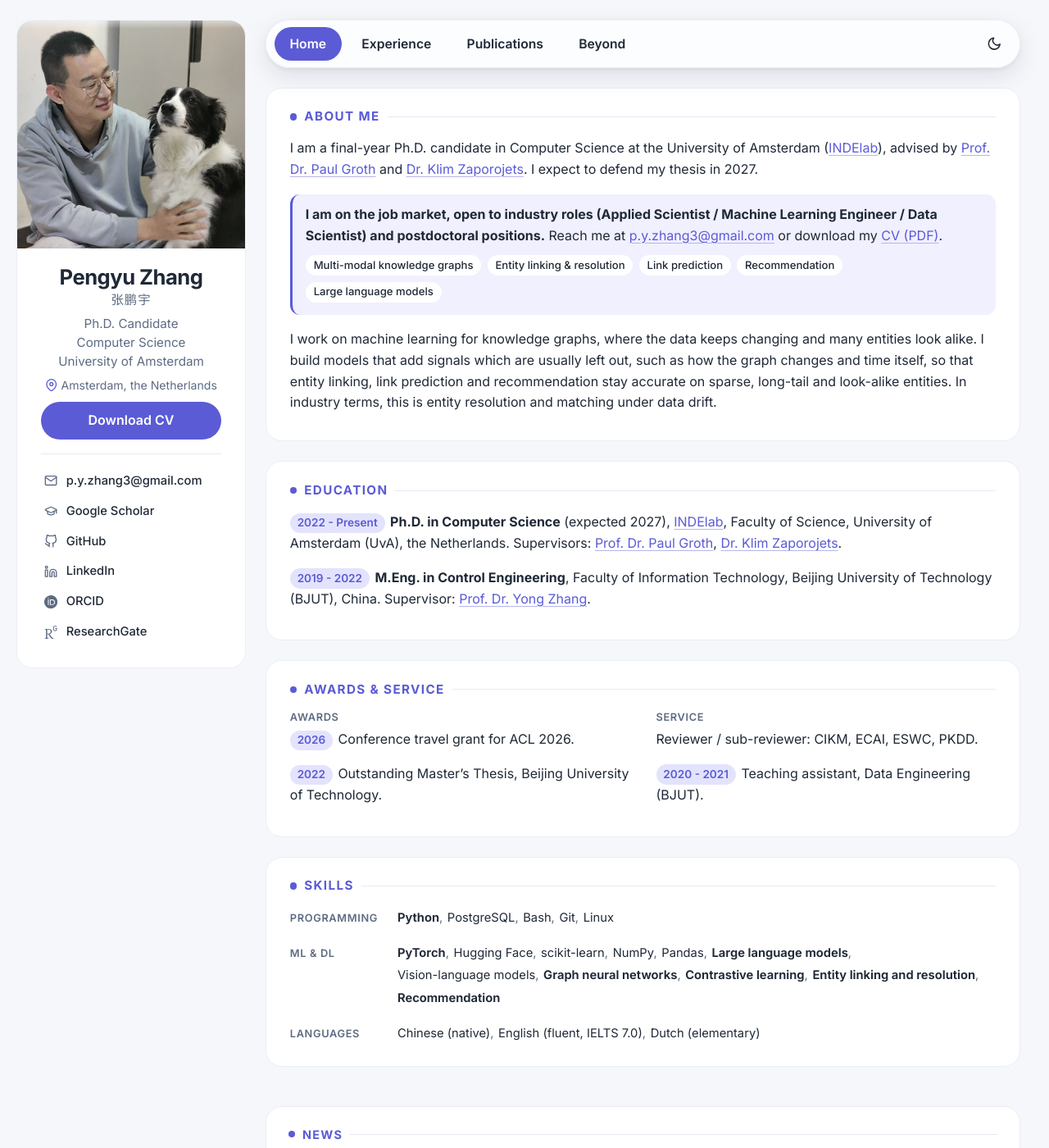
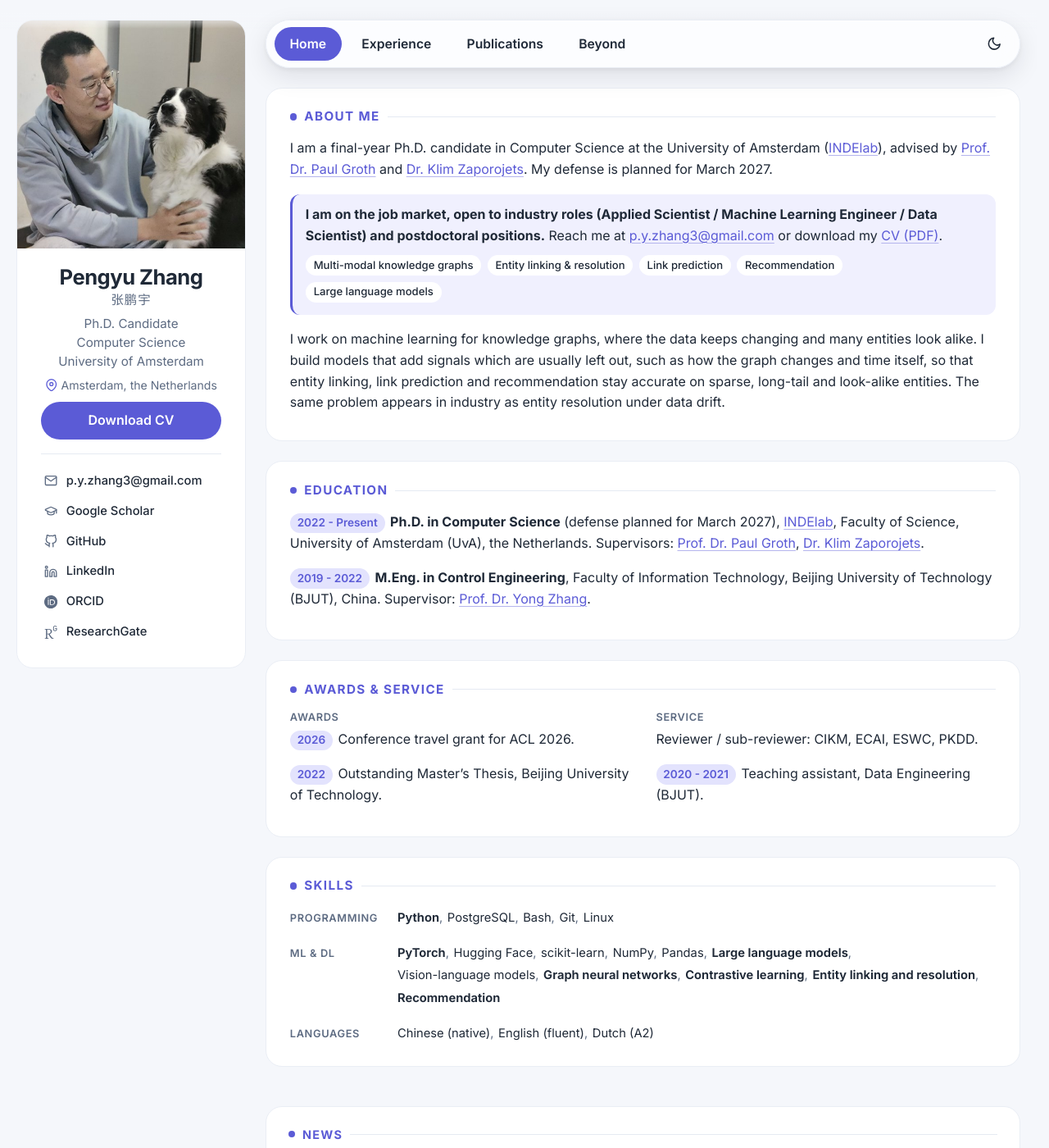
Before and after one commit to pengyu-zhang/pengyu-zhang.github.io, a Jekyll site: the page built from _pages/about.md, in a window 1280 px wide and 1400 px high. Shown: the whole window at 82% size. Built offline with Jekyll 4.4.1, drawn with Linux system fonts in a browser that asks for light colours.

Commit message:
Copy: align with the new CV, fix Fusion Training venue
- About and Education: defense planned for March 2027
- About: "The same problem appears in industry as entity resolution
  under data drift."
- Languages: English (fluent), Dutch (A2)
- Fusion Training pill is ACL 2026 SRW on Experience and Publications;
  its tile names Qwen3-4B and the released Fusion Bench
- DualChannel: fix the first sentence, which made the authors the ones
  mixing up records
- TimeRoute, Time Imprint and Beyond Images wording smoothed

Co-Authored-By: Claude Opus 5.5 (1M context) <noreply@anthropic.com>

```diff
--- a/_includes/education.md
+++ b/_includes/education.md
@@ -1,5 +1,5 @@
 ## Education
 
-- *2022 - Present* **Ph.D. in Computer Science** (expected 2027), [INDElab](https://indelab.org/), Faculty of Science, University of Amsterdam (UvA), the Netherlands. Supervisors: [Prof. Dr. Paul Groth](https://pgroth.com/), [Dr. Klim Zaporojets](https://klimzaporojets.github.io/).
+- *2022 - Present* **Ph.D. in Computer Science** (defense planned for March 2027), [INDElab](https://indelab.org/), Faculty of Science, University of Amsterdam (UvA), the Netherlands. Supervisors: [Prof. Dr. Paul Groth](https://pgroth.com/), [Dr. Klim Zaporojets](https://klimzaporojets.github.io/).
 - *2019 - 2022* **M.Eng. in Control Engineering**, Faculty of Information Technology, Beijing University of Technology (BJUT), China. Supervisor: [Prof. Dr. Yong Zhang](https://scholar.google.com/citations?user=UAaN_RAAAAAJ&hl=en).
 {: .timeline}
--- a/_includes/intro.md
+++ b/_includes/intro.md
@@ -1,6 +1,6 @@
 ## About Me
 
-I am a final-year Ph.D. candidate in Computer Science at the University of Amsterdam ([INDElab](https://indelab.org/)), advised by [Prof. Dr. Paul Groth](https://pgroth.com) and [Dr. Klim Zaporojets](https://klimzaporojets.github.io/). I expect to defend my thesis in 2027.
+I am a final-year Ph.D. candidate in Computer Science at the University of Amsterdam ([INDElab](https://indelab.org/)), advised by [Prof. Dr. Paul Groth](https://pgroth.com) and [Dr. Klim Zaporojets](https://klimzaporojets.github.io/). My defense is planned for March 2027.
 
 <div class="job-callout" markdown="1">
 **I am on the job market, open to industry roles (Applied Scientist / Machine Learning Engineer / Data Scientist) and postdoctoral positions.** Reach me at [p.y.zhang3@gmail.com](mailto:p.y.zhang3@gmail.com) or download my [CV&nbsp;(PDF)](/pdf/Pengyu_Zhang_CV.pdf).
@@ -13,4 +13,4 @@ I am a final-year Ph.D. candidate in Computer Science at the University of Amste
 </ul>
 </div>
 
-I work on machine learning for knowledge graphs, where the data keeps changing and many entities look alike. I build models that add signals which are usually left out, such as how the graph changes and time itself, so that entity linking, link prediction and recommendation stay accurate on sparse, long-tail and look-alike entities. In industry terms, this is entity resolution and matching under data drift.
+I work on machine learning for knowledge graphs, where the data keeps changing and many entities look alike. I build models that add signals which are usually left out, such as how the graph changes and time itself, so that entity linking, link prediction and recommendation stay accurate on sparse, long-tail and look-alike entities. The same problem appears in industry as entity resolution under data drift.
--- a/_includes/skills.md
+++ b/_includes/skills.md
@@ -21,6 +21,6 @@
       <b class="item">Recommendation</b></p>
   <h3>Languages</h3>
   <p><span class="item">Chinese (native)</span><span class="sep">,</span>
-      <span class="item">English (fluent, IELTS 7.0)</span><span class="sep">,</span>
-      <span class="item">Dutch (elementary)</span></p>
+      <span class="item">English (fluent)</span><span class="sep">,</span>
+      <span class="item">Dutch (A2)</span></p>
 </div>
```
Also changed, not shown: _includes/pub_short.md (+1 -1 lines), _includes/research.md (+6 -6 lines).
